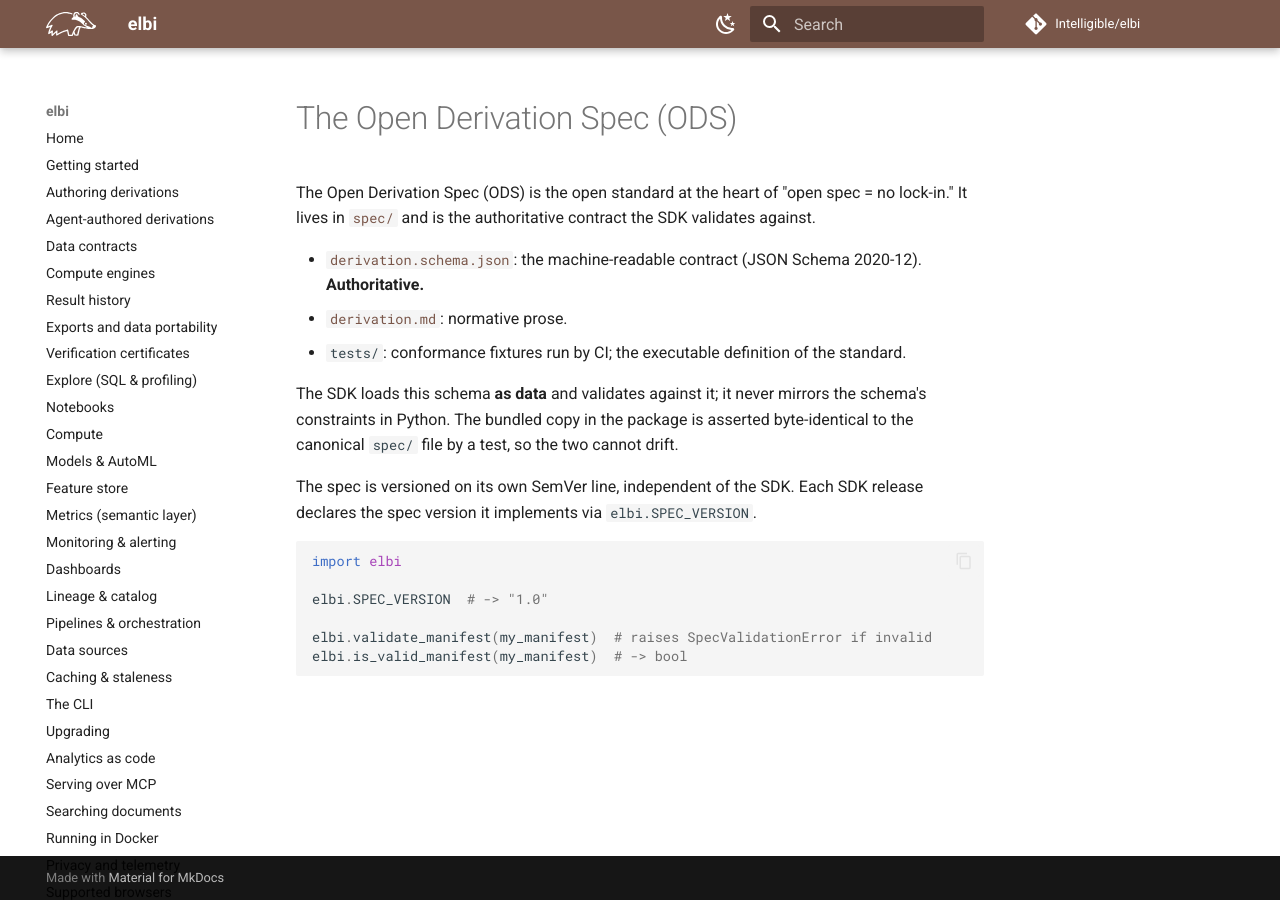
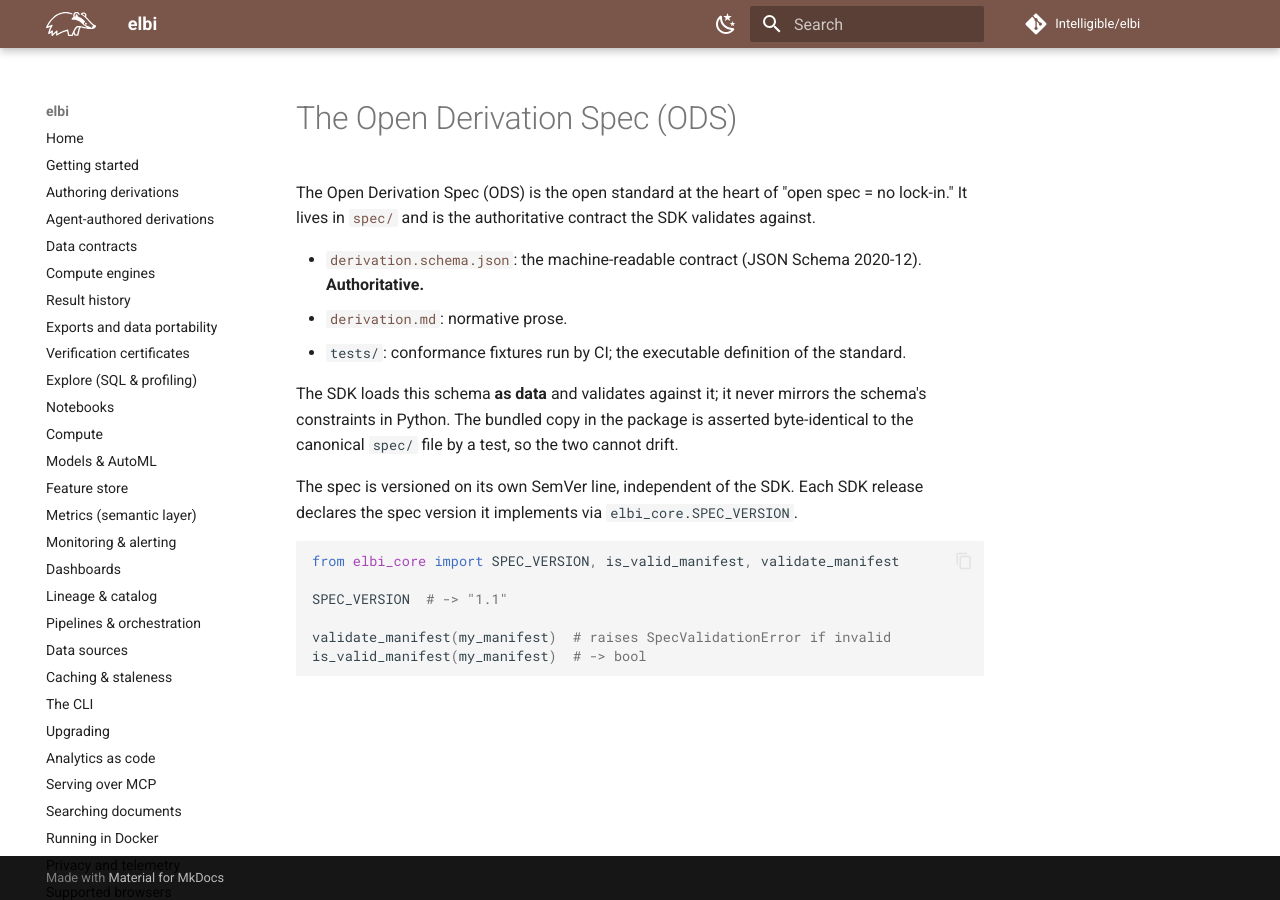
Before and after one commit to Intelligible/elbi, an MkDocs documentation site: the page built from docs/spec.md, in a window 1280 px wide. Built offline with MkDocs 1.6.1 and Material for MkDocs 9.7.7, drawn with Linux system fonts in a browser that asks for light colours; comment, search, counter and statistics services are not loaded.

Commit message:
Run the docs import test on docs-only changes and fix the spec page to import from elbi_core

````diff
--- a/docs/spec.md
+++ b/docs/spec.md
@@ -16,13 +16,13 @@
 byte-identical to the canonical `spec/` file by a test, so the two cannot drift.
 
 The spec is versioned on its own SemVer line, independent of the SDK. Each SDK
-release declares the spec version it implements via `elbi.SPEC_VERSION`.
+release declares the spec version it implements via `elbi_core.SPEC_VERSION`.
 
 ```python
-import elbi
+from elbi_core import SPEC_VERSION, is_valid_manifest, validate_manifest
 
-elbi.SPEC_VERSION  # -> "1.0"
+SPEC_VERSION  # -> "1.1"
 
-elbi.validate_manifest(my_manifest)  # raises SpecValidationError if invalid
-elbi.is_valid_manifest(my_manifest)  # -> bool
+validate_manifest(my_manifest)  # raises SpecValidationError if invalid
+is_valid_manifest(my_manifest)  # -> bool
 ```
````
Also changed, not shown: 1 other file.
